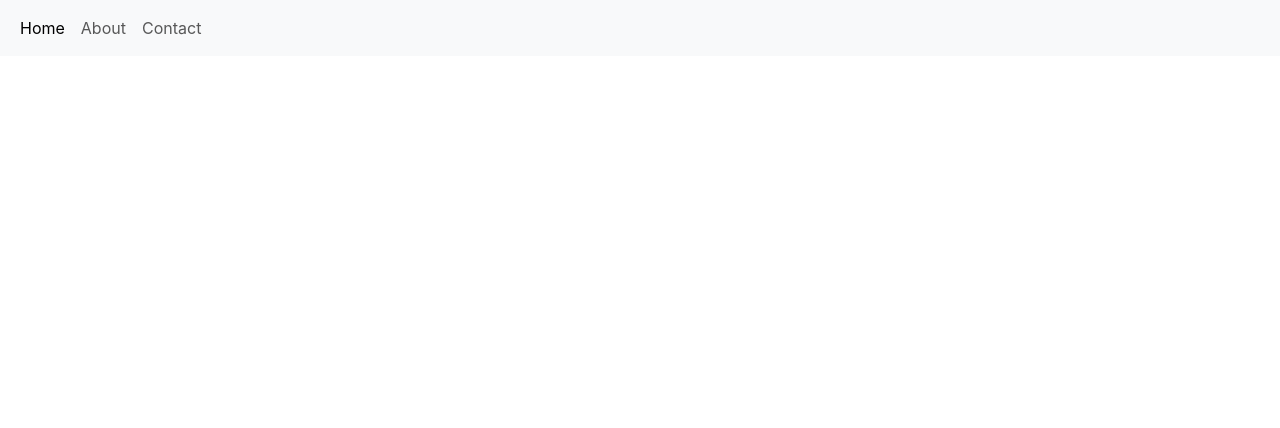
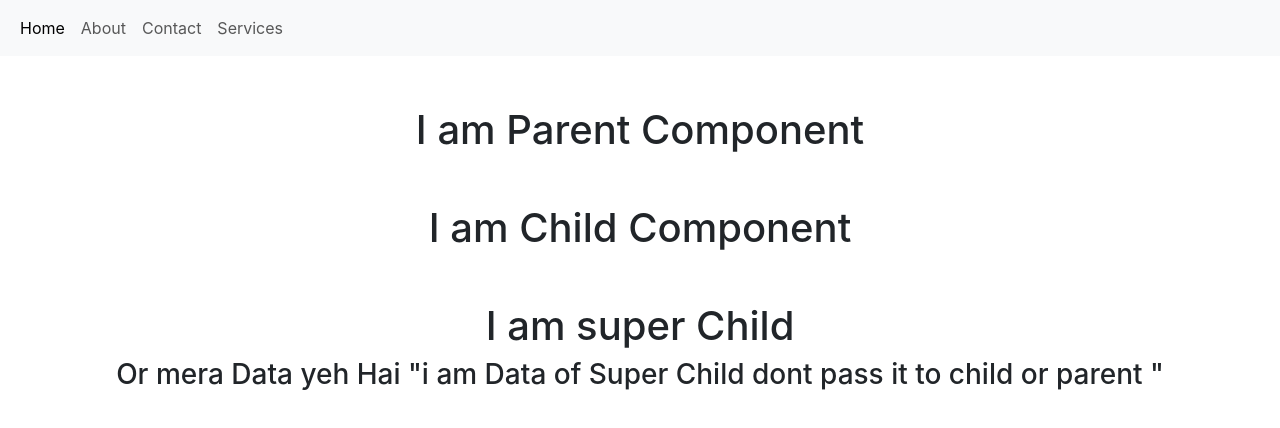
Before and after one commit to Hassam009/React-Routing-Concepts, a React (Create React App) app: page /Services in a window 1280 px wide. Before the commit this address had no page. Shown: the top 428 px of the page. Built offline with nearby package versions, Linux system fonts and the light colour scheme.

Commit message:
I am very Happy today i learned most important topic about UseContext Hook

```diff
--- a/src/App.js
+++ b/src/App.js
@@ -3,8 +3,9 @@ import React from "react";
 import About from "./Props/Components/About";
 import Home from "./Props/Components/Home";
 import Header from "./Props/Components/Header";
+import Services from "./Props/Components/Services";
 import { BrowserRouter, Routes, Route } from "react-router-dom";
-import Contact from "./Props/Contact";
+import Contact from "./Contact";
 
 function App() {
   return (
@@ -14,6 +15,7 @@ function App() {
         <Route path="/" element={<Home   title="I am Home Page"/>} />
         <Route path="/About" element={<About title="I am About Page"/>} />
         <Route path="/Contact" element={<Contact title="I am Contact Page"/>} />
+        <Route path="/Services" element={<Services title="I am Contact Page"/>} />
       </Routes>
     </BrowserRouter>
   );
--- /dev/null
+++ b/src/Hooks/UseContext.js
@@ -0,0 +1,15 @@
+import { createContext } from "react";
+
+const AppContext= createContext();
+
+const AppProvider=({children})=>{
+const userData={
+name:"i am Data of Super Child dont pass it to child or parent",
+};
+
+return <AppContext.Provider value={userData}>{children}</AppContext.Provider>
+
+
+};
+
+export {AppContext, AppProvider};
--- /dev/null
+++ b/src/Props/Components/Child.js
@@ -0,0 +1,15 @@
+import React from 'react'
+import SuperChild from './SuperChild'
+const Child = () => {
+  return (
+    <div>
+         <div style={{ textAlign: 'center', marginTop: '50px' }}>
+         <h1>I am Child Component</h1>
+         </div>
+
+      <SuperChild></SuperChild>
+    </div>
+  )
+}
+
+export default Child
--- a/src/Props/Components/Header.js
+++ b/src/Props/Components/Header.js
@@ -17,6 +17,9 @@ const Header = () => {
         <li className="nav-item">
           <Link className="nav-link" to="/contact">Contact</Link>
         </li>
+        <li className="nav-item">
+          <Link className="nav-link" to="/services">Services</Link>
+        </li>
       </ul>
     </div>
   </div>
--- /dev/null
+++ b/src/Props/Components/Parent.js
@@ -0,0 +1,13 @@
+import React from 'react';
+import Child from './Child';
+
+const Parent = () => {
+  return (
+    <div style={{ textAlign: 'center', marginTop: '50px' }}>
+      <h1>I am Parent Component</h1>
+      <Child />
+    </div>
+  );
+};
+
+export default Parent;
--- a/src/Props/Components/Services.js
+++ b/src/Props/Components/Services.js
@@ -1,11 +1,14 @@
 import React from 'react'
-import Header from './Header'
+
+import Parent from './Parent'
 
 const Services = () => {
   return (
     <>
-      <Header></Header>
-   <h1>Now i will apply useContext Hook</h1>
+
+     <Parent></Parent>
+
+
     </>
 
   )
--- /dev/null
+++ b/src/Props/Components/SuperChild.js
@@ -0,0 +1,18 @@
+import React, { useContext } from 'react'
+import { AppContext } from '../../Hooks/UseContext'
+
+const SuperChild = () => {
+
+    const userData=useContext(AppContext);
+  return (
+   <>
+     <div style={{ textAlign: 'center', marginTop: '50px' }}>
+      <h1>I am super Child</h1>
+      <h3>Or mera Data yeh Hai "{userData.name} "</h3>
+      </div>
+   </>
+
+  )
+}
+
+export default SuperChild
--- a/src/index.js
+++ b/src/index.js
@@ -3,10 +3,15 @@ import ReactDOM from 'react-dom/client';
 import './index.css';
 import App from './App';
 import reportWebVitals from './reportWebVitals';
+import { AppProvider } from './Hooks/UseContext';
 
 const root = ReactDOM.createRoot(document.getElementById('root'));
 root.render(
-  <App />,
+  <AppProvider>
+
+<App />
+  </AppProvider>
+
 );
 
 reportWebVitals();
```
Also changed, not shown: src/Contact.js (renamed from src/Props/Contact.js).
